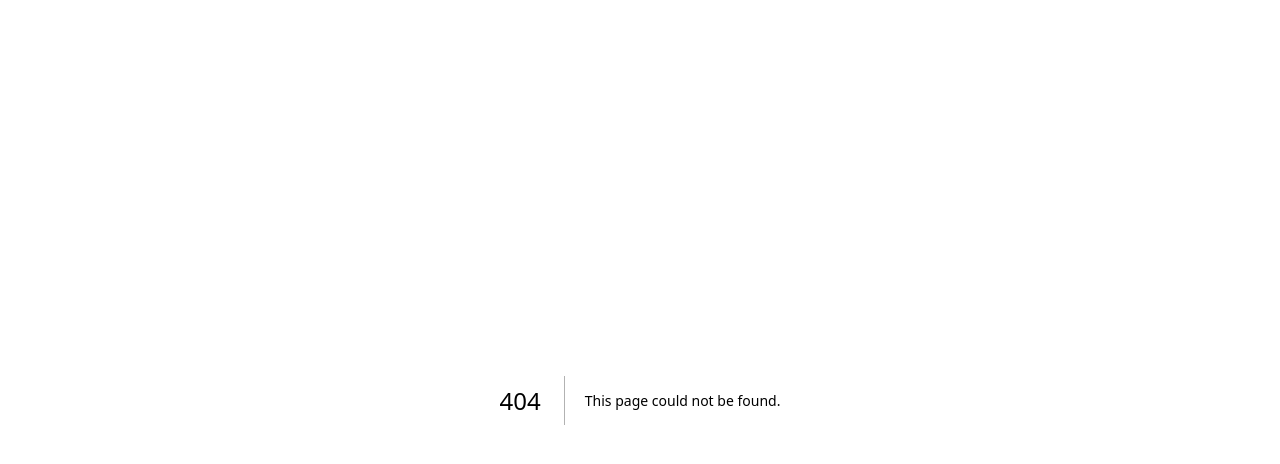
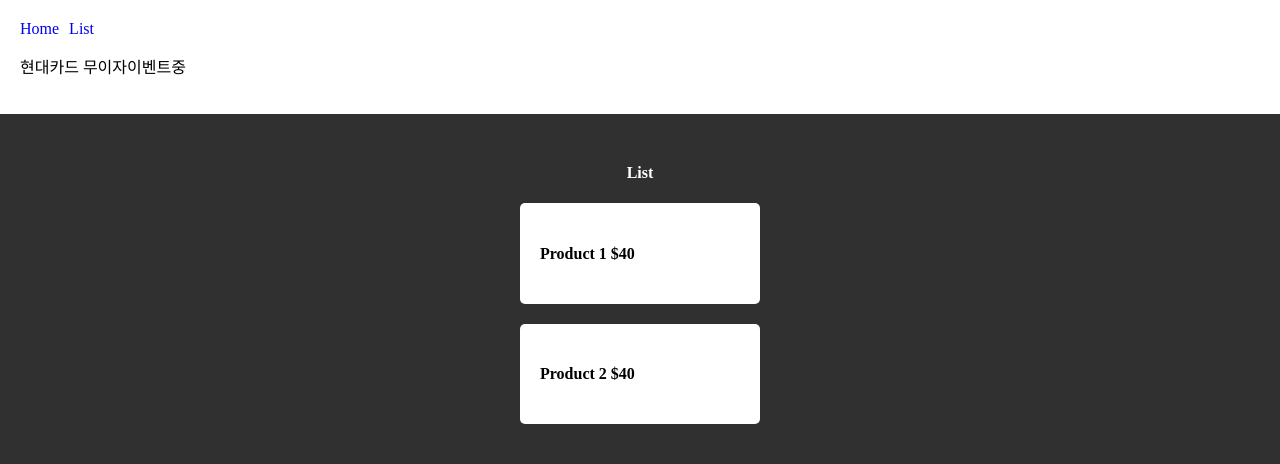
Before and after one commit to vinyangda/next-js-test-repo, a Next.js app: page /list in a window 1280 px wide. Before the commit this address had no page. Shown: the top 464 px of the page. Built offline with nearby package versions, Linux system fonts and the light colour scheme.

Commit message:
feat: create layout

```diff
--- /dev/null
+++ b/app/cart/page.js
@@ -0,0 +1,5 @@
+//next.js에서는 폴더를 생성하면 자동적으로 '폴더 명' = 'url 주소'가 된다
+
+export default function Cart() {
+  return <h1>장바구니입니다</h1>;
+}
--- /dev/null
+++ b/app/cart/payment/page.js
@@ -0,0 +1,5 @@
+//next.js에서는 폴더를 생성하면 자동적으로 '폴더 명' = 'url 주소'가 된다
+
+export default function Payment() {
+  return <h1>결제페이지입니다</h1>;
+}
--- a/app/globals.css
+++ b/app/globals.css
@@ -5,8 +5,29 @@ body {
 }
 .title {
   text-align: center;
-  margin-top: 150px;
+  margin-top: 50px;
 }
 .title-sub {
   text-align: center;
 }
+
+.food {
+  margin: 20px auto;
+  width: 200px;
+  background: white;
+  color: black;
+  padding: 20px;
+  border-radius: 5px;
+}
+.navbar {
+  background: white;
+  padding: 20px;
+}
+.navbar a {
+  margin-right: 10px;
+  text-decoration: none;
+}
+
+.ad {
+  color: black;
+}
--- a/app/layout.js
+++ b/app/layout.js
@@ -1,14 +1,22 @@
-import './globals.css'
+import Link from "next/link";
+import "./globals.css";
 
 export const metadata = {
-  title: 'Create Next App',
-  description: 'Generated by create next app',
-}
+  title: "Create Next App",
+  description: "Generated by create next app",
+};
 
 export default function RootLayout({ children }) {
   return (
     <html lang="en">
-      <body>{children}</body>
+      <body>
+        <div className="navbar">
+          <Link href="/">Home</Link>
+          <Link href="/list">List</Link>
+          <p className="ad">현대카드 무이자이벤트중</p>
+        </div>
+        {children}
+      </body>
     </html>
-  )
+  );
 }
--- /dev/null
+++ b/app/list/def/page.js
@@ -0,0 +1,5 @@
+//next.js에서는 폴더를 생성하면 자동적으로 '폴더 명' = 'url 주소'가 된다
+
+export default function Product() {
+  return <h1>def페이지에요</h1>;
+}
--- /dev/null
+++ b/app/list/page.js
@@ -0,0 +1,15 @@
+//next.js에서는 폴더를 생성하면 자동적으로 '폴더 명' = 'url 주소'가 된다
+
+export default function List() {
+  return (
+    <div>
+      <h4 className="title">List</h4>
+      <div className="food">
+        <h4>Product 1 $40</h4>
+      </div>
+      <div className="food">
+        <h4>Product 2 $40</h4>
+      </div>
+    </div>
+  );
+}
--- a/app/page.js
+++ b/app/page.js
@@ -1,3 +1,5 @@
+import Link from "next/link";
+
 export default function Home() {
   let name = "park";
   let link = "http://google.com";
```
